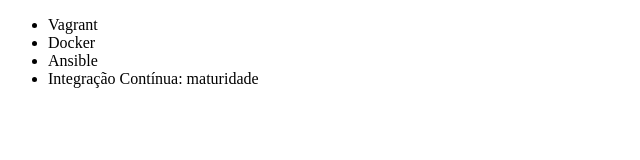
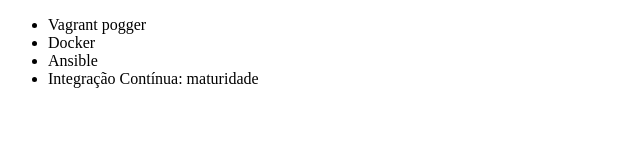
Before and after one commit to marcoamakerman/alura-git, a plain HTML site: page index.html in a window 1280 px wide. Shown: the full height of the page, 0-640 px from the left. Drawn offline with Linux system fonts and the light colour scheme.

Commit message:
atualizando vagrant pogger

```diff
--- a/index.html
+++ b/index.html
@@ -6,7 +6,7 @@
 </head>
 <body>
     <ul>
-        <li>Vagrant</li>
+        <li>Vagrant pogger</li>
         <li>Docker</li>
         <li>Ansible</li>
         <li>Integração Contínua: maturidade</li>
```
